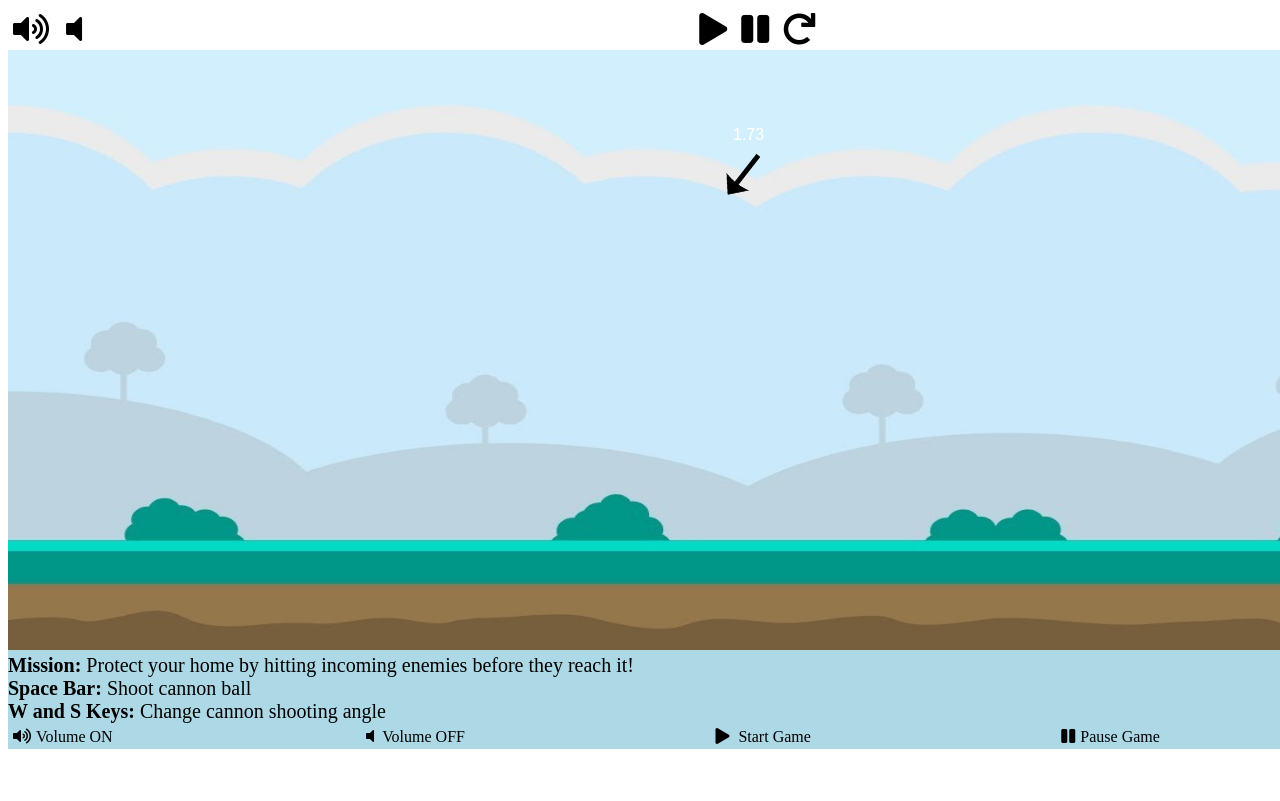
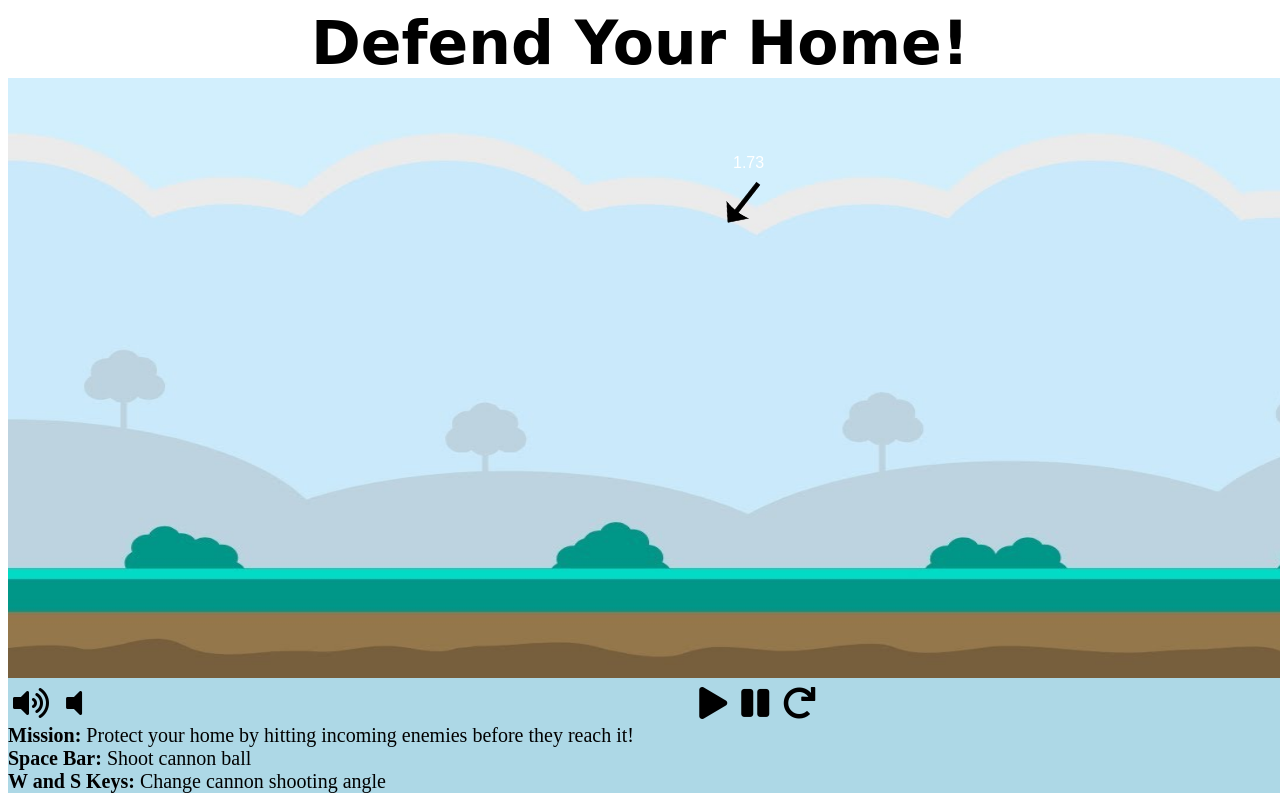
Before and after one commit to capoxix/defend-your-home, a website built with webpack: page index.html in a window 1280 px wide. Shown: the top 801 px of the page. Built offline with nearby package versions, Linux system fonts and the light colour scheme; files whose address does not match are found by name.

Commit message:
move buttons down and put name of game

```diff
--- a/index.css
+++ b/index.css
@@ -1,3 +1,13 @@
+.title{
+  font-size: 30px;
+  text-align: center;
+  font-family: Apple Chancery, cursive;
+}
+
+.title h1{
+  margin: 0 auto;
+}
+
 
 p {
   font-size: 13px;
--- a/index.html
+++ b/index.html
@@ -10,23 +10,8 @@
   <body>
     <script type="application/javascript" src="js/keymaster.js"></script>
     <script type="text/javascript" src='dist/lib/bundle.js'></script>
-    <div class='buttons'>
-      <div class='volume-buttons'>
-        <i id="volume-up" class="fa fa-volume-up fa-2x" aria-hidden="true"></i>
-        <i id="volume-mute" class="fa fa-volume-off fa-2x" aria-hidden="false"></i>
-      </div>
-      <div class='game-buttons'>
+    <div class="title"><h1>Defend Your Home!</h1></div>
 
-        <i id="start"class="fa fa-play fa-2x" aria-hidden="true"></i>
-        <i id='stop' class="fas fa-pause fa-2x"></i>
-        <i id='new-game' class="fas fa-redo fa-2x" aria-hidden="true"></i>
-
-      </div>
-      <div class="contact-buttons">
-        <a href="https://github.com/capoxix"><i class="fab fa-github fa-2x" aria-hidden="true" ></i></a>
-        <a href="https://www.linkedin.com/in/garbo-cheng-ye/"><i class="fab fa-linkedin-in fa-2x" aria-hidden="true"></i></a>
-      </div>
-    </div>
     <div class='canvas-container'>
 
 
@@ -43,16 +28,27 @@
   </div>
     <div class="instructions-container">
       <div class="instructions">
+        <div class='buttons'>
+            <div class='volume-buttons'>
+              <i id="volume-up" class="fa fa-volume-up fa-2x" aria-hidden="true"></i>
+              <i id="volume-mute" class="fa fa-volume-off fa-2x" aria-hidden="false"></i>
+            </div>
+            <div class='game-buttons'>
+
+              <i id="start"class="fa fa-play fa-2x" aria-hidden="true"></i>
+              <i id='stop' class="fas fa-pause fa-2x"></i>
+              <i id='new-game' class="fas fa-redo fa-2x" aria-hidden="true"></i>
+
+            </div>
+            <div class="contact-buttons">
+              <a href="https://github.com/capoxix"><i class="fab fa-github fa-2x" aria-hidden="true" ></i></a>
+              <a href="https://www.linkedin.com/in/garbo-cheng-ye/"><i class="fab fa-linkedin-in fa-2x" aria-hidden="true"></i></a>
+            </div>
+          </div>
         <p><strong>Mission:</strong> Protect your home by hitting incoming enemies before they reach it!</p>
         <p><strong>Space Bar:</strong> Shoot cannon ball</p>
         <p><strong>W and S Keys:</strong> Change cannon shooting angle</p>
-        <div class="buttons-instructions">
-          <div><i id="volume-up" class="fa fa-volume-up" aria-hidden="true"></i>Volume ON</div>
-          <div><i id="volume-mute" class="fa fa-volume-off" aria-hidden="false"></i>Volume OFF</div>
-          <div><i id="start"class="fa fa-play" aria-hidden="true"></i> Start Game</div>
-          <div><i id='stop' class="fas fa-pause"></i>Pause Game</div>
-          <div><i id='new-game' class="fas fa-redo" aria-hidden="true"></i> New Game</div>
-        </div>
+
       </div>
     </div>
 
```
